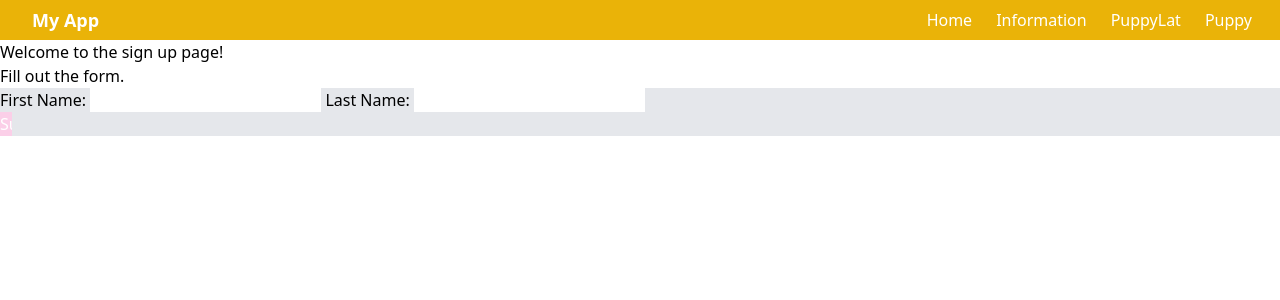
After one commit to RalitsaTerzieva/flask-explorer, a Flask app: page /signup_form in a window 1280 px wide. The commit adds this page. Shown: the top 300 px of the page. Run offline with Flask 2, Linux system fonts and the light colour scheme.

Commit message:
Add more pages and routes

```diff
--- a/app.py
+++ b/app.py
@@ -17,6 +17,16 @@ def index():
 def info():
     return "<h1>Puppies are cute!</h1>"
 
+@app.route('/signup_form')
+def signup_form():
+    return render_template("signup.html")
+
+@app.route('/thank-you')
+def thank_you():
+    first = request.args.get('first')
+    last = request.args.get('last')
+    return render_template("thankyou.html", first=first, last=last)
+
 @app.route('/puppy/<name>')
 def puppy(name):
     return render_template('puppy.html', name=name)
@@ -28,5 +38,10 @@ def puppy_name(name):
     else:
         return f"Hi, {name.capitalize()}y! Your puppylatin name is {name[:-1].capitalize()}iful"
 
+@app.errorhandler(404)
+def page_not_found(e):
+    return render_template('404.html'), 404
+
+
 if __name__ == "__main__":
     app.run(debug=True)
--- a/static/src/output.css
+++ b/static/src/output.css
@@ -558,6 +558,10 @@ video {
   position: static;
 }
 
+.ml-2 {
+  margin-left: 0.5rem;
+}
+
 .block {
   display: block;
 }
@@ -578,16 +582,51 @@ video {
   width: 100%;
 }
 
+.max-w-3 {
+  max-width: 0.75rem;
+}
+
 .flex-row {
   flex-direction: row;
+}
+
+.flex-col {
+  flex-direction: column;
 }
 
 .flex-wrap {
   flex-wrap: wrap;
 }
 
+.flex-nowrap {
+  flex-wrap: nowrap;
+}
+
+.items-center {
+  align-items: center;
+}
+
+.justify-between {
+  justify-content: space-between;
+}
+
 .rounded-md {
   border-radius: 0.375rem;
+}
+
+.bg-gray-200 {
+  --tw-bg-opacity: 1;
+  background-color: rgb(229 231 235 / var(--tw-bg-opacity, 1));
+}
+
+.bg-pink-200 {
+  --tw-bg-opacity: 1;
+  background-color: rgb(251 207 232 / var(--tw-bg-opacity, 1));
+}
+
+.bg-red-200 {
+  --tw-bg-opacity: 1;
+  background-color: rgb(254 202 202 / var(--tw-bg-opacity, 1));
 }
 
 .bg-yellow-500 {
@@ -600,9 +639,18 @@ video {
   padding-right: 0.75rem;
 }
 
+.px-4 {
+  padding-left: 1rem;
+  padding-right: 1rem;
+}
+
 .py-2 {
   padding-top: 0.5rem;
   padding-bottom: 0.5rem;
+}
+
+.pl-2 {
+  padding-left: 0.5rem;
 }
 
 .text-lg {
--- a/templates/home.html
+++ b/templates/home.html
@@ -5,6 +5,11 @@
 <h1>Welcome to PuppyLand</h1>
 <h2>Here is a pic of a sweet puppy!</h2>
 <img src="../static/puppy_pic.jpg" alt="Puppy image"  width="600" height="500"/>
+
+<div>
+    <p>Wanna sign yp for a puppy?</p>
+    <a href="{{ url_for('signup_form') }}">Sign up here!</a>
+</div>
 
 <h2>All puppies:</h2>
 <div style="display: flex; flex-wrap: wrap; gap: 10px;">
--- /dev/null
+++ b/templates/signup.html
@@ -0,0 +1,23 @@
+{% extends 'base.html' %}
+
+{% block content %}
+
+<div>
+    <h1>Welcome to the sign up page!</h1>
+    <p>Fill out the form.</p>
+
+    <form action="{{ url_for('thank_you') }}" class="flex flex-col bg-gray-200">
+        <div class="flex-row w-full">
+            <label for="first">First Name:</label>
+            <input type="text" name="first"/>
+
+            <label for="last">Last Name:</label>
+            <input type="text" name="last"/>
+        </div>
+
+        <input type="Submit" value="Submit Form" class="bg-pink-200 text-white max-w-3"/>
+    </form>
+</div>
+
+
+{% endblock %}
```
Also changed, not shown: templates/404.html (added, +10 -0 lines), templates/thankyou.html (added, +10 -0 lines).
